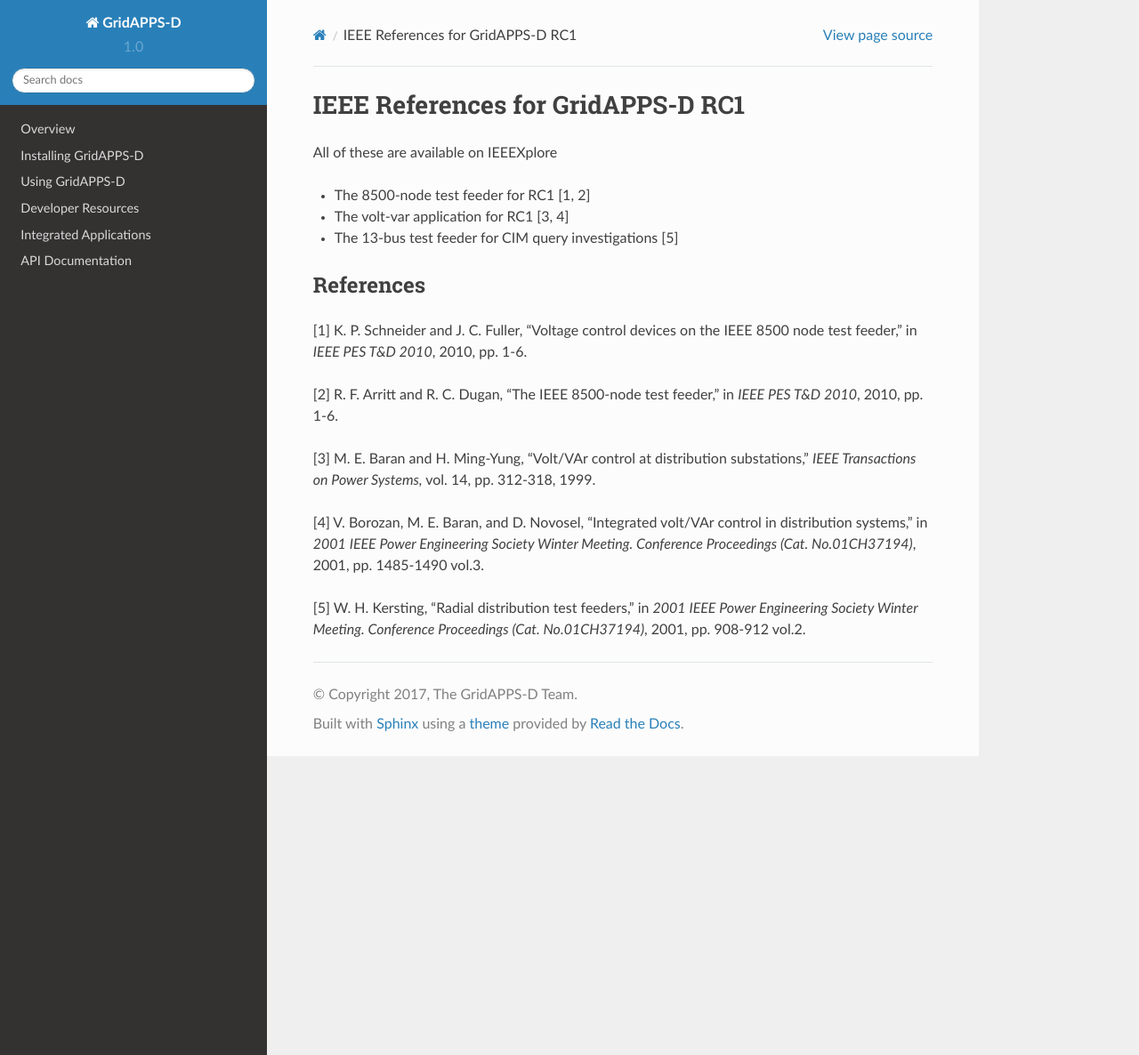
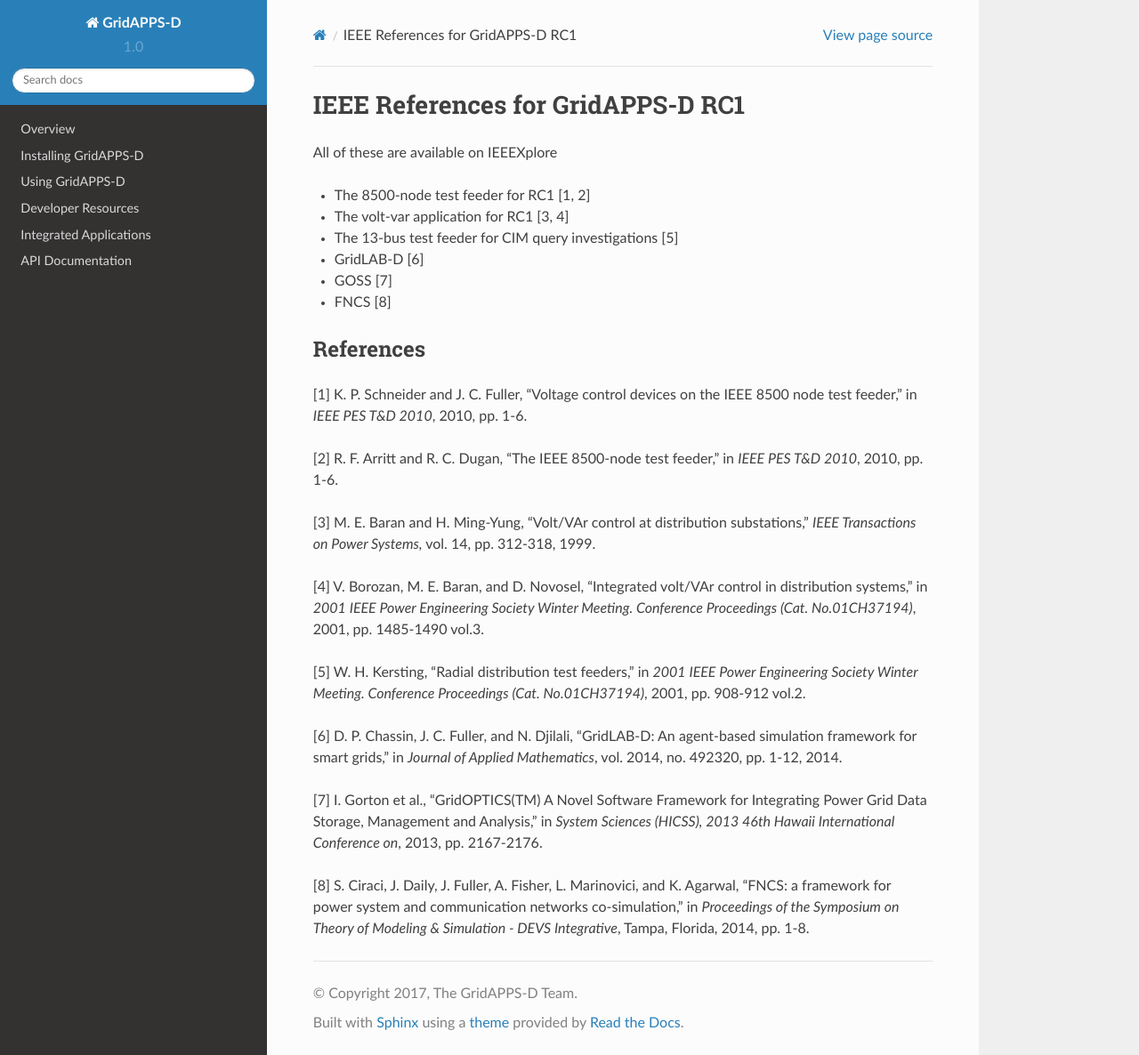
Before and after one commit to GRIDAPPSD/GOSS-GridAPPS-D, a Sphinx documentation site: the page built from docs/source/developer_resources/IEEE_References.rst, in a window 1280 px wide and 1186 px high. Shown: the whole window at 89% size. Built offline with Sphinx 7.4.7 and the Read the Docs theme 2.0.0, drawn with Linux system fonts in a browser that asks for light colours; pages that are not in the unit, such as notebooks, are missing from menus.

Commit message:
added GridLAB-D, GOSS and FNCS papers

```diff
--- a/docs/source/developer_resources/IEEE_References.rst
+++ b/docs/source/developer_resources/IEEE_References.rst
@@ -8,6 +8,12 @@
 -  The volt-var application for RC1 [3, 4]
 
 -  The 13-bus test feeder for CIM query investigations [5]
+
+-  GridLAB-D [6]
+
+-  GOSS [7]
+
+-  FNCS [8]
 
 References
 ----------
@@ -30,3 +36,17 @@
 [5] W. H. Kersting, "Radial distribution test feeders," in *2001 IEEE
 Power Engineering Society Winter Meeting. Conference Proceedings (Cat.
 No.01CH37194)*, 2001, pp. 908-912 vol.2.
+
+[6] D.  P.  Chassin, J.  C.  Fuller, and N.  Djilali, "GridLAB-D: An
+agent-based simulation framework for smart grids," in *Journal of Applied
+Mathematics*, vol.  2014, no.  492320, pp.  1-12, 2014.
+
+[7] I.  Gorton et al., "GridOPTICS(TM) A Novel Software Framework for
+Integrating Power Grid Data Storage, Management and Analysis," in *System
+Sciences (HICSS), 2013 46th Hawaii International Conference on*, 2013, pp.
+2167-2176.
+
+[8] S.  Ciraci, J.  Daily, J.  Fuller, A.  Fisher, L.  Marinovici, and K.
+Agarwal, "FNCS: a framework for power system and communication networks
+co-simulation," in *Proceedings of the Symposium on Theory of Modeling &
+Simulation - DEVS Integrative*, Tampa, Florida, 2014, pp.  1-8.
```
